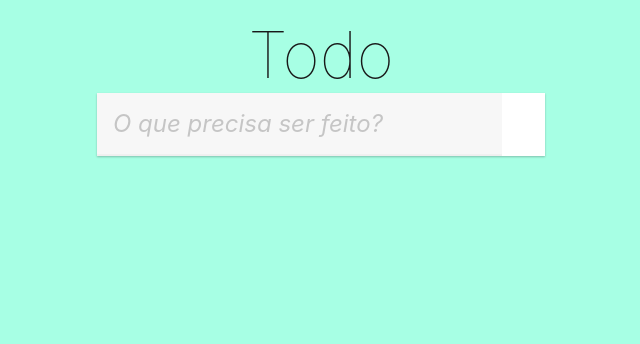
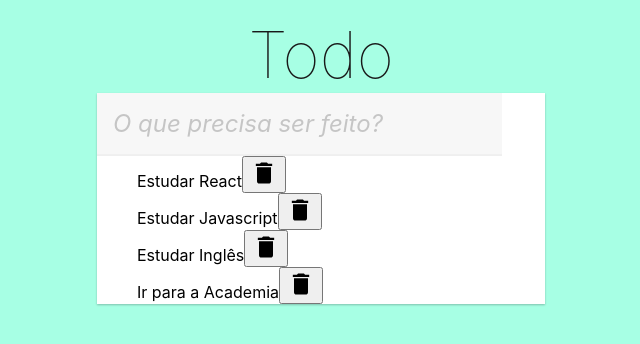
Before and after one commit to OliveiraJess/todo-react, a React (Create React App) app: page / in a window 1280 px wide. Shown: the top 344 px of the page, without its empty margins (319-959 px from the left). Built offline with nearby package versions, Linux system fonts and the light colour scheme.

Commit message:
tarefas estaticas e button delete estatico

```diff
--- a/package.json
+++ b/package.json
@@ -8,6 +8,7 @@
     "@testing-library/user-event": "^13.5.0",
     "react": "^18.2.0",
     "react-dom": "^18.2.0",
+    "react-icons": "^4.4.0",
     "react-scripts": "5.0.1",
     "web-vitals": "^2.1.4"
   },
--- a/src/App.jsx
+++ b/src/App.jsx
@@ -1,9 +1,19 @@
 import React, { useState } from 'react';
+import { MdDelete } from 'react-icons/md';
 import './App.css';
 
 
 function App() {
+
+  const initialTodos = [
+    { id: 1, title: 'Estudar React', checked: false, },
+    { id: 2, title: 'Estudar Javascript', checked: false, },
+    { id: 3, title: 'Estudar Inglês', checked: true, },
+    { id: 4, title: 'Ir para a Academia', checked: true, },
+  ]
+
   const [value, setValue] = useState('');
+  const [todos, setTodos] = useState(initialTodos);
 
   const ESCAPE_KEY = 27;
   const ENTER_KEY = 13;
@@ -43,6 +53,15 @@ function App() {
           onChange={onChange}
           onKeyDown={onKeyDown}
         />
+
+        <ul className='todo-list'>
+          {todos.map(todo => (
+            <li key={todo.id.toString()}>
+              <span>{todo.title}</span>
+              <button type='button'><MdDelete size={28}/></button>
+            </li>
+          ))}
+        </ul>
       </section>
 
     </section>
```
Also changed, not shown: 1 other file (tests, documents, lock files or other folders).
